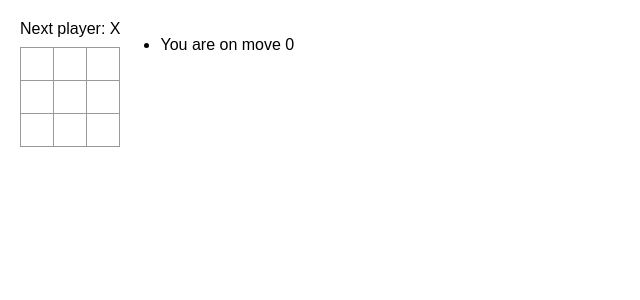
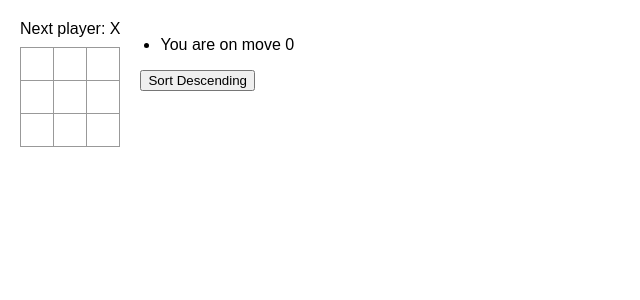
Before and after one commit to ty-donovan/tiktactoe, a React (Create React App) app in the folder tutorial/: page / in a window 1280 px wide. Shown: the top 300 px of the page, without its empty margins (0-640 px from the left). Built offline with nearby package versions, Linux system fonts and the light colour scheme; the HTML template or start-up script is replaced by a standard one.

Commit message:
Added order toggle button, working

```diff
--- a/tutorial/src/App.js
+++ b/tutorial/src/App.js
@@ -85,6 +85,7 @@ function calculateWinner(squares) {
 export default function Game() {
   const [history, setHistory] = useState([Array(9).fill(null)]);
   const [currentMove, setCurrentMove] = useState(0);
+  const [isAscending, setIsAscending] = useState(true);
   const xIsNext = currentMove % 2 === 0;
   const currentSquares = history[currentMove];
 
@@ -96,6 +97,10 @@ export default function Game() {
 
   function jumpTo(nextMove) {
     setCurrentMove(nextMove);
+  }
+
+  function toggleMoveOrder() {
+    setIsAscending(!isAscending);
   }
 
   const moves = history.map((squares, move) => {
@@ -120,6 +125,13 @@ export default function Game() {
     );
   });
 
+  let toggleStatus = "Sort Descending";
+
+  if (!isAscending){
+    moves.reverse();
+    toggleStatus = "Sort Ascending"
+  }
+
   return (
     <div className="game">
       <div className="board">
@@ -127,6 +139,9 @@ export default function Game() {
       </div>
       <div className="game-info">
         <ul>{moves}</ul>
+        <button onClick={toggleMoveOrder}>
+          {toggleStatus}
+        </button>
       </div>
     </div>
   );
```
